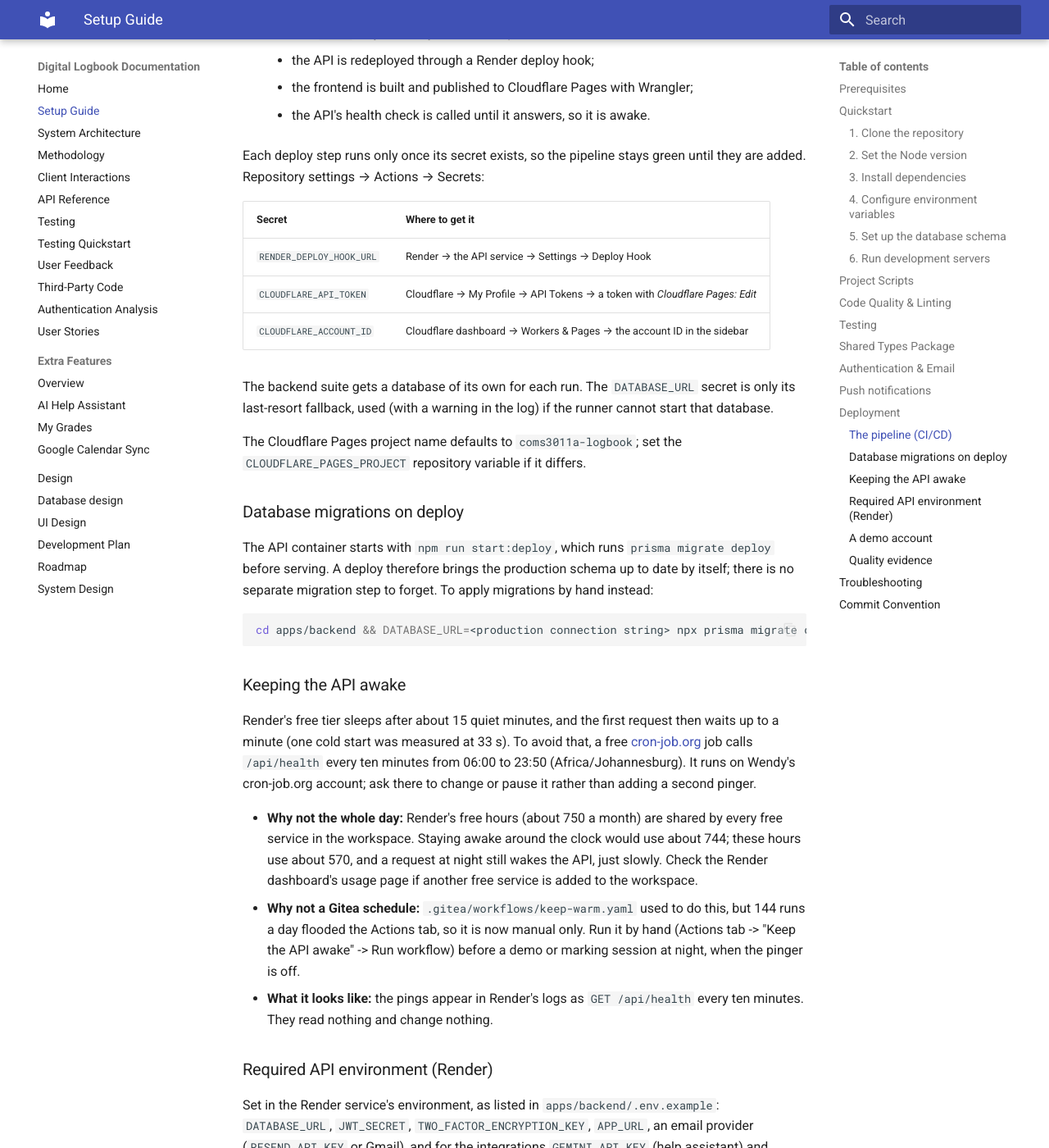
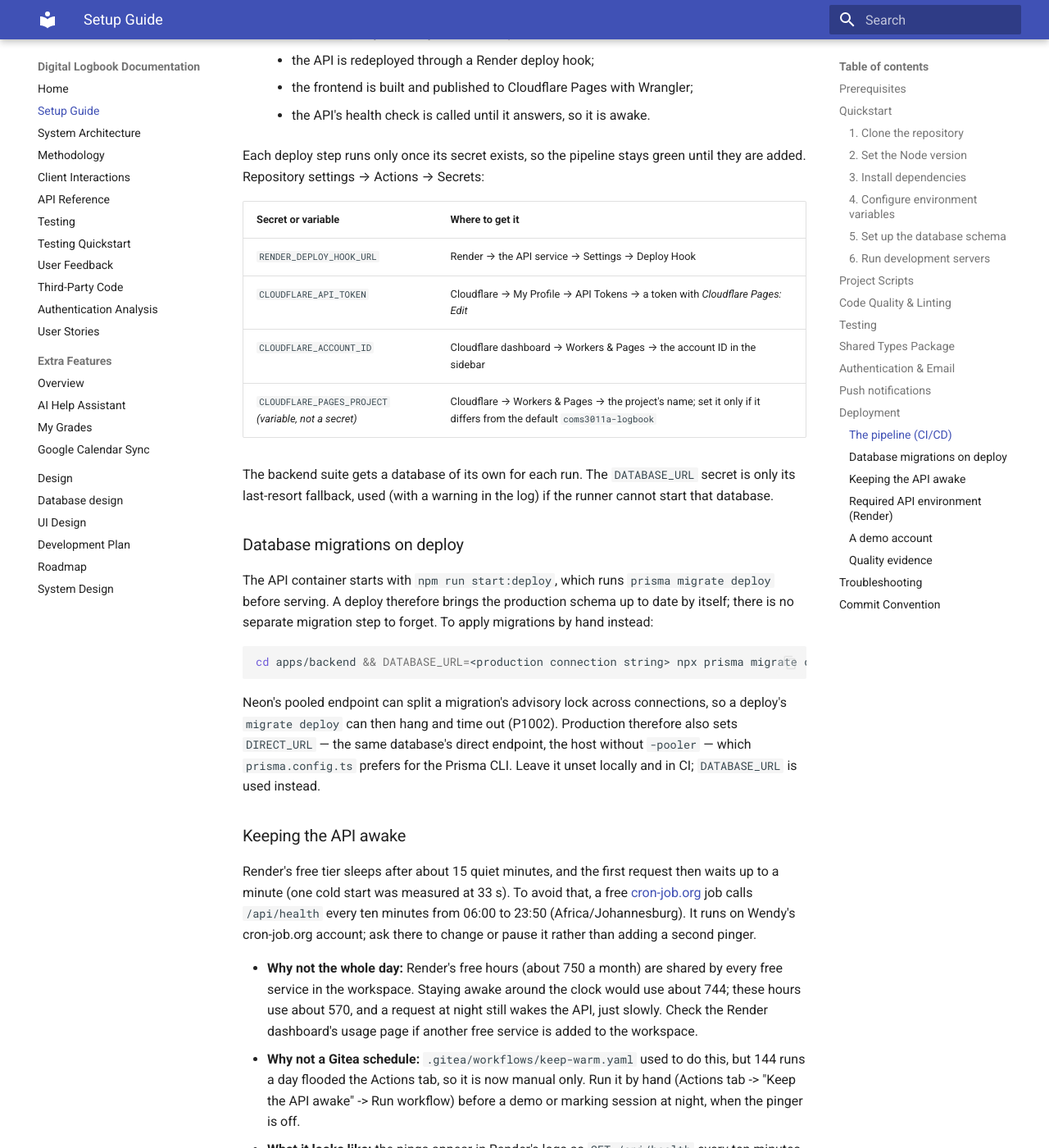
Before and after one commit to DiMpho-20/coms3011a-logbook-digital-logbook, an MkDocs documentation site: the page built from docs/setup.md, in a window 1280 px wide and 1400 px high, scrolled down 7751 px. Shown: the whole window at 82% size. Built offline with MkDocs 1.6.1 and Material for MkDocs 9.7.7, drawn with Linux system fonts in a browser that asks for light colours; some of the changed text lies outside the part shown.

Commit message:
docs: correct the keep-warm story, document DIRECT_URL, refresh the backend proof run
- architecture.md said a scheduled workflow keeps the API awake; the pinger
  is a free cron-job.org job and the workflow is manual-only now.
- setup.md: add CLOUDFLARE_PAGES_PROJECT to the secrets table, explain
  DIRECT_URL (Neon's pooled endpoint splits migration advisory locks) and
  list it in the Render environment.
- apps/backend/TESTING.md: proof run was 2026-09-27 with 505 tests and a
  'remote database' caption; refreshed to today's run (789/789, 43 files,
  85.16% lines) and corrected the local-database description.

````diff
--- a/docs/setup.md
+++ b/docs/setup.md
@@ -256,18 +256,16 @@ branches:
 Each deploy step runs only once its secret exists, so the pipeline stays green
 until they are added. Repository settings → Actions → Secrets:
 
-| Secret | Where to get it |
+| Secret or variable | Where to get it |
 |---|---|
 | `RENDER_DEPLOY_HOOK_URL` | Render → the API service → Settings → Deploy Hook |
 | `CLOUDFLARE_API_TOKEN` | Cloudflare → My Profile → API Tokens → a token with *Cloudflare Pages: Edit* |
 | `CLOUDFLARE_ACCOUNT_ID` | Cloudflare dashboard → Workers & Pages → the account ID in the sidebar |
+| `CLOUDFLARE_PAGES_PROJECT` *(variable, not a secret)* | Cloudflare → Workers & Pages → the project's name; set it only if it differs from the default `coms3011a-logbook` |
 
 The backend suite gets a database of its own for each run. The
 `DATABASE_URL` secret is only its last-resort fallback, used (with a warning in the log)
 if the runner cannot start that database.
-
-The Cloudflare Pages project name defaults to `coms3011a-logbook`; set the
-`CLOUDFLARE_PAGES_PROJECT` repository variable if it differs.
 
 ### Database migrations on deploy
 
@@ -279,6 +277,13 @@ to forget. To apply migrations by hand instead:
 ```bash
 cd apps/backend && DATABASE_URL=<production connection string> npx prisma migrate deploy
 ```
+
+Neon's pooled endpoint can split a migration's advisory lock across
+connections, so a deploy's `migrate deploy` can then hang and time out
+(P1002). Production therefore also sets `DIRECT_URL` — the same database's
+direct endpoint, the host without `-pooler` — which `prisma.config.ts`
+prefers for the Prisma CLI. Leave it unset locally and in CI; `DATABASE_URL`
+is used instead.
 
 ### Keeping the API awake
 
@@ -304,7 +309,7 @@ second pinger.
 ### Required API environment (Render)
 
 Set in the Render service's environment, as listed in `apps/backend/.env.example`:
-`DATABASE_URL`, `JWT_SECRET`, `TWO_FACTOR_ENCRYPTION_KEY`, `APP_URL`, an email
+`DATABASE_URL`, `DIRECT_URL` (see above), `JWT_SECRET`, `TWO_FACTOR_ENCRYPTION_KEY`, `APP_URL`, an email
 provider (`RESEND_API_KEY` or Gmail), and for the integrations `GEMINI_API_KEY`
 (help assistant) and `GOOGLE_CLIENT_ID`, `GOOGLE_CLIENT_SECRET`,
 `GOOGLE_REDIRECT_URI`, `GOOGLE_TOKEN_ENCRYPTION_KEY` (Google Calendar sync).
````
Also changed, not shown: apps/backend/TESTING.md (+52 -36 lines), docs/architecture.md (+2 -1 lines).
